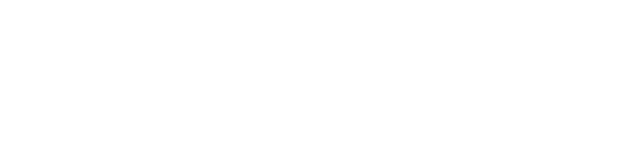
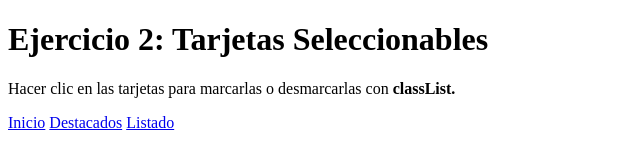
Before and after one commit to BelBugSlayer/tup-trabajo-practico-2, a plain HTML site: page destacados.html in a window 1280 px wide. Shown: the whole page, without its empty margins (0-640 px from the left). Drawn offline with Linux system fonts and the light colour scheme.

Commit message:
Crear enlaces de navegación entre páginas

```diff
--- a/destacados.html
+++ b/destacados.html
@@ -7,6 +7,16 @@
     <link rel="stylesheet" href="estilos.css" />
 </head>
 <body>
-
+     <main>
+        <header>
+            <h1>Ejercicio 2: Tarjetas Seleccionables</h1>
+            <p>Hacer clic en las tarjetas para marcarlas o desmarcarlas con <b>classList.</b></p>
+            <nav>
+                <a href="index.html">Inicio</a>
+                <a href="destacados.html">Destacados</a>
+                <a href="listado.html">Listado</a>
+            </nav>
+        </header>
+    </main>
 </body>
 </html>
```
Also changed, not shown: index.html (+11 -1 lines), listado.html (+11 -1 lines).
